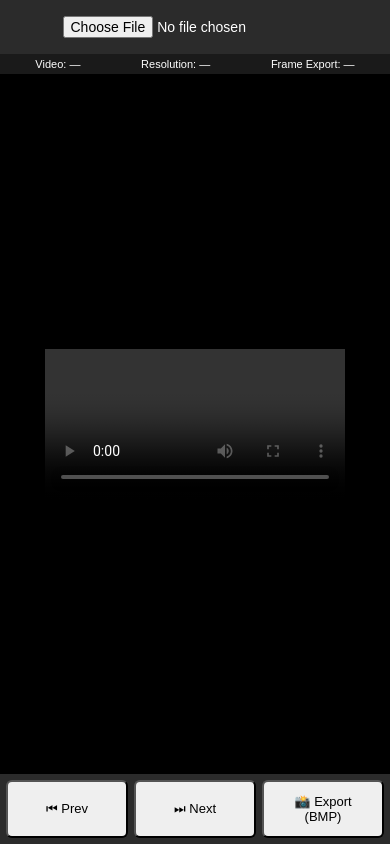
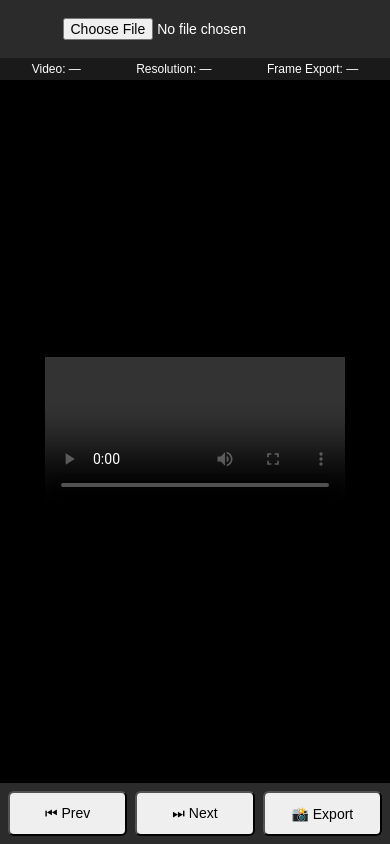
Before and after one commit to SanjaySaifi/Webtools, a plain HTML site: page index.html in a window 390 px wide. Drawn offline with Linux system fonts and the light colour scheme.

Commit message:
Update index.html

```diff
--- a/index.html
+++ b/index.html
@@ -6,6 +6,10 @@
 <title>Video Frame Extractor</title>
 
 <style>
+:root {
+    --vh: 1vh;
+}
+
 html, body {
     margin: 0;
     padding: 0;
@@ -16,32 +20,31 @@ html, body {
     color: #ffffff;
 }
 
+/* APP */
 #app {
+    height: calc(var(--vh) * 100);
     display: flex;
     flex-direction: column;
-    height: 100vh;
 }
 
 /* TOP BAR */
 #top-bar {
     background: #2b2b2b;
     padding: 6px;
-    display: flex;
-    justify-content: center;
+    text-align: center;
 }
 
 /* INFO BAR */
 #info {
     background: #1a1a1a;
     font-size: 12px;
-    padding: 4px 8px;
+    padding: 4px;
     display: flex;
     justify-content: space-around;
     flex-wrap: wrap;
-    gap: 6px;
 }
 
-/* VIDEO AREA */
+/* VIEWER */
 #viewer {
     flex: 1;
     min-height: 0;
@@ -57,20 +60,20 @@ video {
     object-fit: contain;
 }
 
-/* CONTROLS */
+/* CONTROLS — ALWAYS VISIBLE */
 #controls {
     background: #2b2b2b;
-    padding: 6px;
+    padding: 8px;
     display: flex;
-    justify-content: center;
-    gap: 10px;
-    flex-wrap: wrap;
+    justify-content: space-around;
+    gap: 8px;
 }
 
 button, input {
-    padding: 10px 14px;
+    padding: 12px;
     font-size: 14px;
     border-radius: 6px;
+    flex: 1;
 }
 
 /* CANVAS */
@@ -78,26 +81,7 @@ canvas {
     display: none;
 }
 
-/* 📱 MOBILE OPTIMIZATION */
-@media (max-width: 768px) {
-
-    #info {
-        font-size: 11px;
-        text-align: center;
-    }
-
-    button {
-        flex: 1 1 30%;
-        font-size: 13px;
-        padding: 12px;
-    }
-
-    #controls {
-        gap: 6px;
-    }
-}
-
-/* 📱 LANDSCAPE MOBILE */
+/* LANDSCAPE MOBILE: HIDE INFO */
 @media (max-height: 500px) {
     #info {
         display: none;
@@ -127,7 +111,7 @@ canvas {
     <div id="controls">
         <button onclick="prevFrame()">⏮ Prev</button>
         <button onclick="nextFrame()">⏭ Next</button>
-        <button onclick="exportFrame()">📸 Export (BMP)</button>
+        <button onclick="exportFrame()">📸 Export</button>
     </div>
 
 </div>
@@ -135,6 +119,15 @@ canvas {
 <canvas id="canvas"></canvas>
 
 <script>
+/* 🔥 FIX MOBILE VIEWPORT HEIGHT */
+function setVH() {
+    let vh = window.innerHeight * 0.01;
+    document.documentElement.style.setProperty('--vh', `${vh}px`);
+}
+setVH();
+window.addEventListener('resize', setVH);
+
+/* LOGIC */
 const video = document.getElementById("video");
 const canvas = document.getElementById("canvas");
 const ctx = canvas.getContext("2d");
@@ -167,7 +160,7 @@ function updateFrameSizeInfo() {
     const bytes = canvas.width * canvas.height * 3;
     const sizeMB = (bytes / (1024 * 1024)).toFixed(2);
     frameSizeEl.textContent =
-        `Frame Export: ${canvas.width}×${canvas.height} ≈ ${sizeMB} MB (BMP)`;
+        `Frame Export: ${canvas.width}×${canvas.height} ≈ ${sizeMB} MB`;
 }
 
 function drawFrame() {
```
